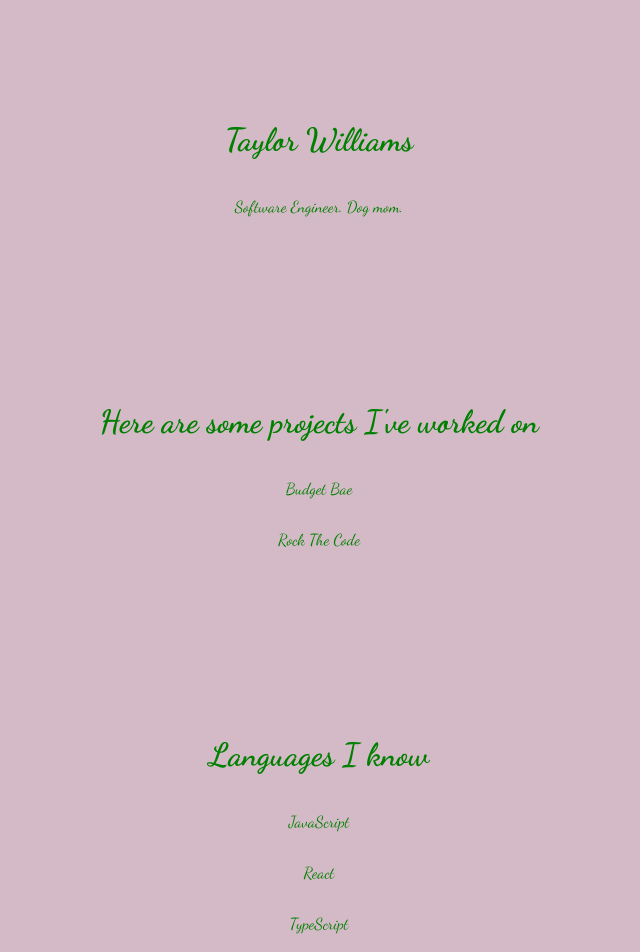
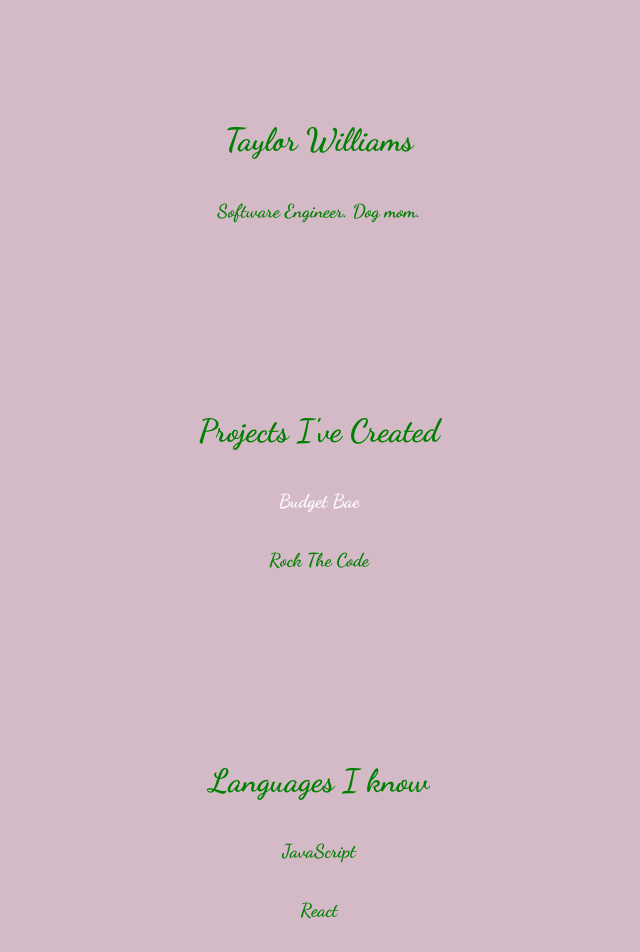
Before and after one commit to TaylorWill94/taylor-will-portfolio-pink, a React (Create React App) app: page / in a window 1280 px wide. Shown: the top 952 px of the page, without its empty margins (321-961 px from the left). Built offline with nearby package versions, Linux system fonts and the light colour scheme.

Commit message:
Adds links to projects

```diff
--- a/src/Components/Home/Home.js
+++ b/src/Components/Home/Home.js
@@ -3,7 +3,7 @@ function Home() {
   return (
     <div className="Home">
       <h1>Taylor Williams</h1>
-      <p>Software Engineer. Dog mom.</p>
+      <h3>Software Engineer. Dog mom.</h3>
     </div>
   );
 }
--- a/src/Components/Languages/Languages.js
+++ b/src/Components/Languages/Languages.js
@@ -3,10 +3,10 @@ import "./Languages.css";
 function Languages() {
   return (
     <div className="languages">
-      <h1>Languages I know</h1>
-      <p>JavaScript</p>
-      <p>React</p>
-      <p>TypeScript</p>
+      <h1 className="lang-title">Languages I know</h1>
+      <h3>JavaScript</h3>
+      <h3>React</h3>
+      <h3>TypeScript</h3>
     </div>
   );
 }
--- a/src/Components/Portfolio/Portfolio.css
+++ b/src/Components/Portfolio/Portfolio.css
@@ -7,6 +7,12 @@
     padding: 50px;
     text-align: center;
     color: rgb(234, 101, 181);
+  }
+
+  a {
+    cursor: pointer;
+    text-decoration: none;
+    color: white;
   }
 }
 
--- a/src/Components/Portfolio/Portfolio.js
+++ b/src/Components/Portfolio/Portfolio.js
@@ -3,9 +3,16 @@ import "./Portfolio.css";
 function Portfolio() {
   return (
     <div className="Portfolio">
-      <h1>Here are some projects I've worked on</h1>
-      <p>Budget Bae</p>
-      <p>Rock The Code</p>
+      <h1 className="project-title">Projects I've Created</h1>
+      <a
+        href="https://taylor-budget-app-frontend.netlify.app/"
+        target="_blank"
+        rel="noreferrer"
+        alt="budget-bae"
+      >
+        <h3>Budget Bae</h3>
+      </a>
+      <h3>Rock The Code</h3>
     </div>
   );
 }
```
